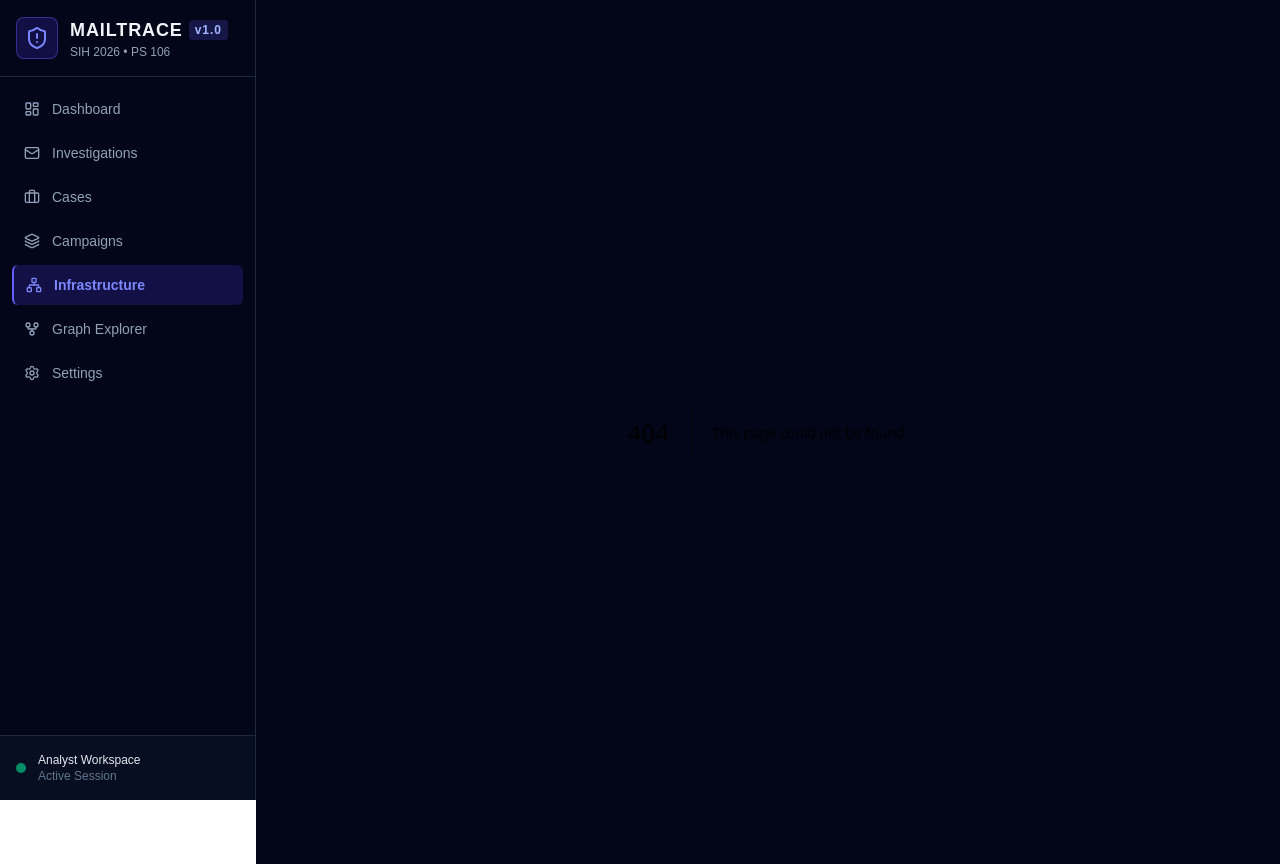
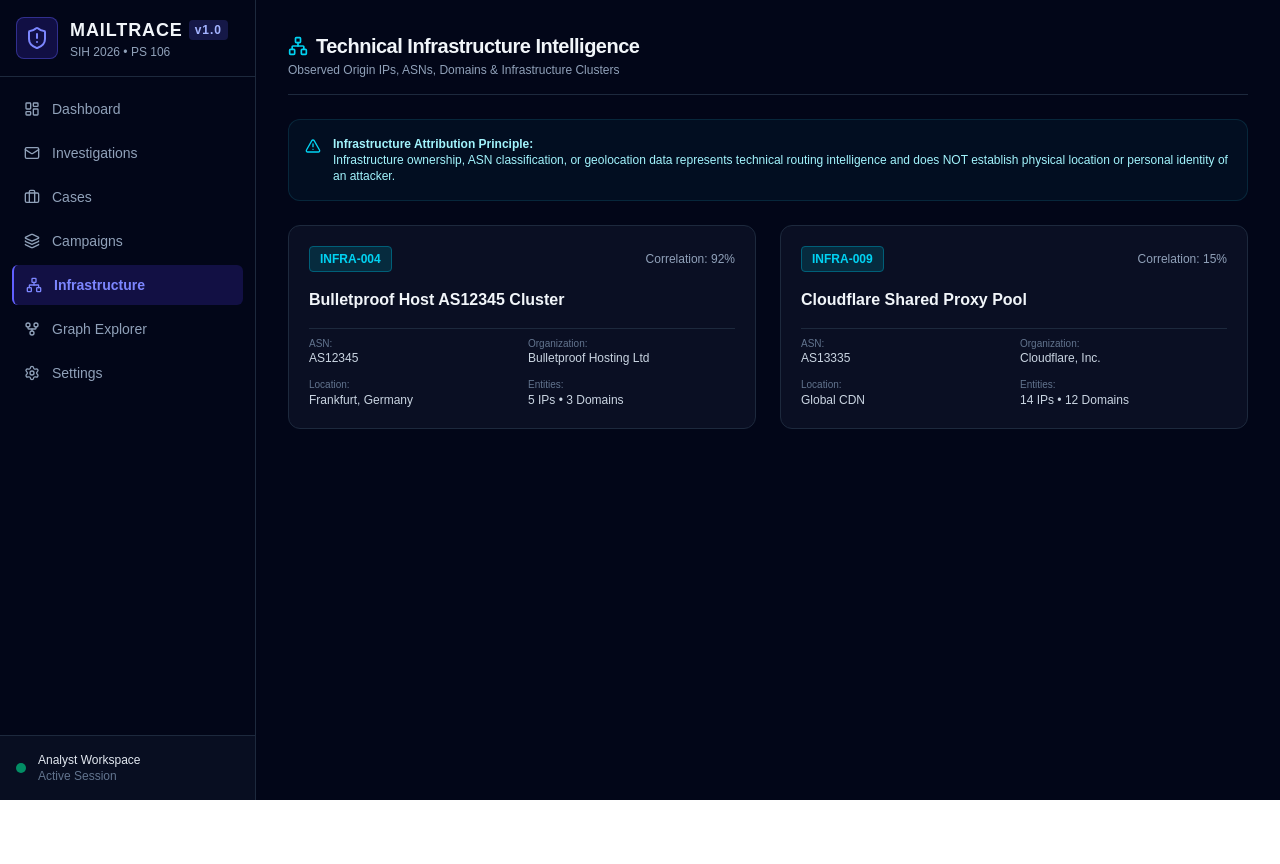
Before and after one commit to JayantOlhyan/Mail-Trace, a Next.js app in the folder frontend/: page /infrastructure in a window 1280 px wide. Before the commit this address had no page. After the commit the page ends 800 px from the top, so only its background shows below. Built offline with nearby package versions, Linux system fonts and the light colour scheme.

Commit message:
feat(frontend): add Infrastructure panel and Graph Explorer pages

```diff
--- /dev/null
+++ b/frontend/src/app/graph/page.tsx
@@ -0,0 +1,48 @@
+'use client';
+
+import React, { useState, useEffect } from 'react';
+import { api } from '@/lib/api';
+import { InvestigationGraph } from '@/types';
+import { GraphViewer } from '@/components/GraphViewer';
+import { GitFork, RefreshCw } from 'lucide-react';
+
+export default function GraphExplorerPage() {
+  const [graph, setGraph] = useState<InvestigationGraph | null>(null);
+  const [loading, setLoading] = useState(true);
+
+  useEffect(() => {
+    async function load() {
+      try {
+        const data = await api.getEmailGraph('EML-2026-8801');
+        setGraph(data);
+      } catch (err) {
+        console.error('Failed to load global investigation graph:', err);
+      } finally {
+        setLoading(false);
+      }
+    }
+    load();
+  }, []);
+
+  return (
+    <div className="space-y-6 max-w-7xl mx-auto">
+      <div className="border-b border-slate-800 pb-4">
+        <h1 className="text-xl font-bold tracking-tight text-slate-100 flex items-center gap-2">
+          <GitFork className="w-5 h-5 text-indigo-400" /> Standalone Investigation Graph Explorer
+        </h1>
+        <p className="text-xs text-slate-400 font-mono mt-0.5">
+          Interactive Bounded Graph Traversal Across Ingested Indicators & Relationships
+        </p>
+      </div>
+
+      {loading || !graph ? (
+        <div className="p-12 text-center text-slate-500 font-mono flex items-center justify-center space-x-2">
+          <RefreshCw className="w-5 h-5 animate-spin text-indigo-400" />
+          <span>Building investigation graph canvas...</span>
+        </div>
+      ) : (
+        <GraphViewer graph={graph} />
+      )}
+    </div>
+  );
+}
--- /dev/null
+++ b/frontend/src/app/infrastructure/page.tsx
@@ -0,0 +1,87 @@
+'use client';
+
+import React from 'react';
+import { Network, Server, Globe, Shield, AlertTriangle } from 'lucide-react';
+
+export default function InfrastructurePage() {
+  const sampleClusters = [
+    {
+      id: 'INFRA-004',
+      name: 'Bulletproof Host AS12345 Cluster',
+      asn: 'AS12345',
+      org: 'Bulletproof Hosting Ltd',
+      location: 'Frankfurt, Germany',
+      ips_count: 5,
+      domains_count: 3,
+      confidence: 92,
+    },
+    {
+      id: 'INFRA-009',
+      name: 'Cloudflare Shared Proxy Pool',
+      asn: 'AS13335',
+      org: 'Cloudflare, Inc.',
+      location: 'Global CDN',
+      ips_count: 14,
+      domains_count: 12,
+      confidence: 15, // Low correlation score due to common infrastructure suppression
+    },
+  ];
+
+  return (
+    <div className="space-y-6 max-w-7xl mx-auto">
+      {/* Header */}
+      <div className="border-b border-slate-800 pb-4">
+        <h1 className="text-xl font-bold tracking-tight text-slate-100 flex items-center gap-2">
+          <Network className="w-5 h-5 text-cyan-400" /> Technical Infrastructure Intelligence
+        </h1>
+        <p className="text-xs text-slate-400 font-mono mt-0.5">
+          Observed Origin IPs, ASNs, Domains & Infrastructure Clusters
+        </p>
+      </div>
+
+      {/* Disclaimers */}
+      <div className="p-4 rounded-xl border border-cyan-900/40 bg-cyan-950/20 text-cyan-200 text-xs font-mono flex items-start space-x-3">
+        <AlertTriangle className="w-4 h-4 text-cyan-400 flex-shrink-0 mt-0.5" />
+        <div>
+          <strong className="block font-bold">Infrastructure Attribution Principle:</strong>
+          Infrastructure ownership, ASN classification, or geolocation data represents technical routing intelligence and does NOT establish physical location or personal identity of an attacker.
+        </div>
+      </div>
+
+      {/* Clusters List */}
+      <div className="grid grid-cols-1 md:grid-cols-2 gap-6">
+        {sampleClusters.map((cluster) => (
+          <div key={cluster.id} className="bg-slate-900/60 border border-slate-800 rounded-xl p-5 space-y-4">
+            <div className="flex items-center justify-between">
+              <span className="font-mono text-xs font-bold text-cyan-400 bg-cyan-950/80 px-2.5 py-1 rounded border border-cyan-800">
+                {cluster.id}
+              </span>
+              <span className="text-xs font-mono text-slate-400">Correlation: {cluster.confidence}%</span>
+            </div>
+
+            <h3 className="font-bold text-slate-100 text-base">{cluster.name}</h3>
+
+            <div className="grid grid-cols-2 gap-3 pt-2 font-mono text-xs text-slate-300 border-t border-slate-800">
+              <div>
+                <span className="text-slate-500 block text-[10px]">ASN:</span>
+                <span>{cluster.asn}</span>
+              </div>
+              <div>
+                <span className="text-slate-500 block text-[10px]">Organization:</span>
+                <span>{cluster.org}</span>
+              </div>
+              <div>
+                <span className="text-slate-500 block text-[10px]">Location:</span>
+                <span>{cluster.location}</span>
+              </div>
+              <div>
+                <span className="text-slate-500 block text-[10px]">Entities:</span>
+                <span>{cluster.ips_count} IPs • {cluster.domains_count} Domains</span>
+              </div>
+            </div>
+          </div>
+        ))}
+      </div>
+    </div>
+  );
+}
```
